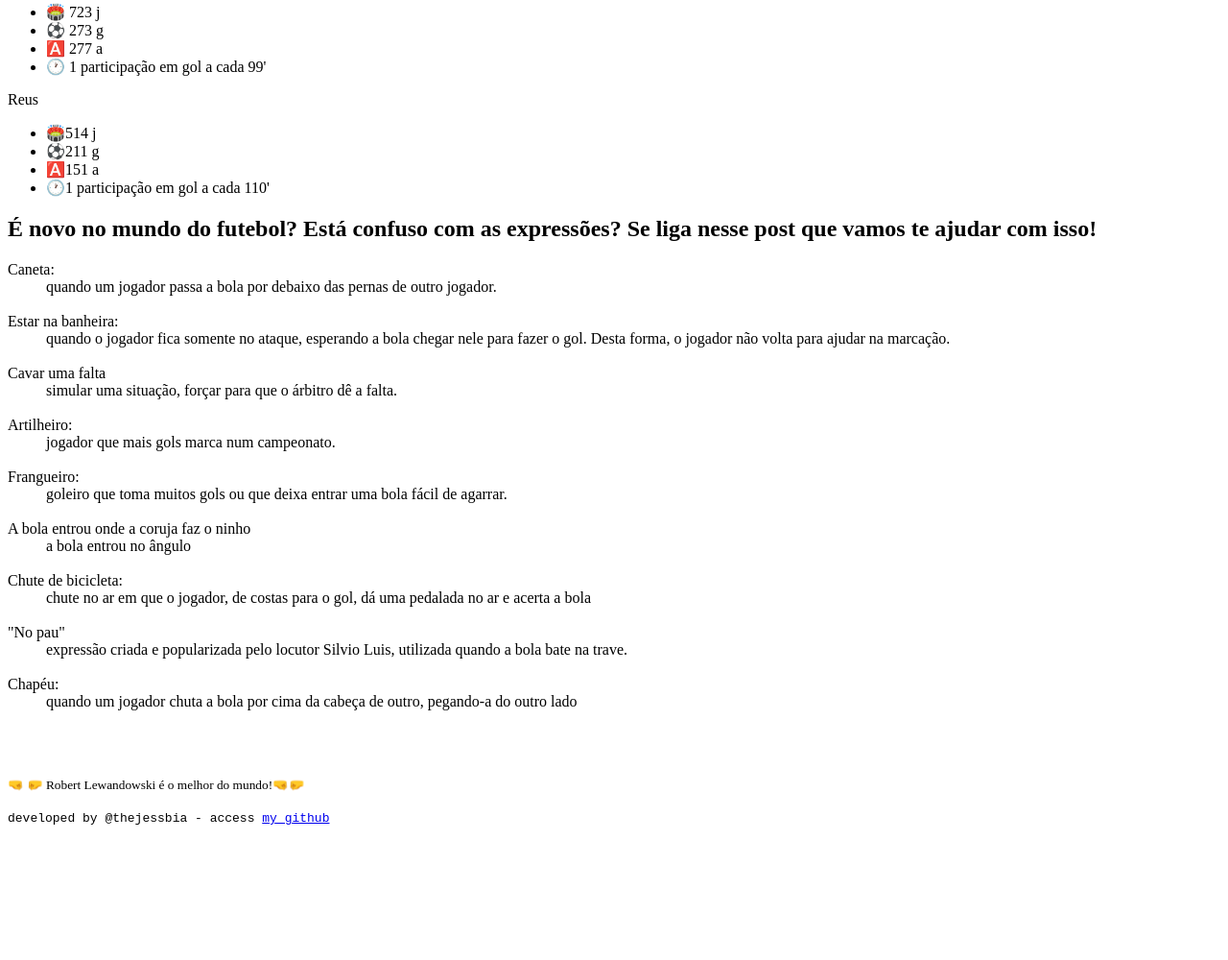
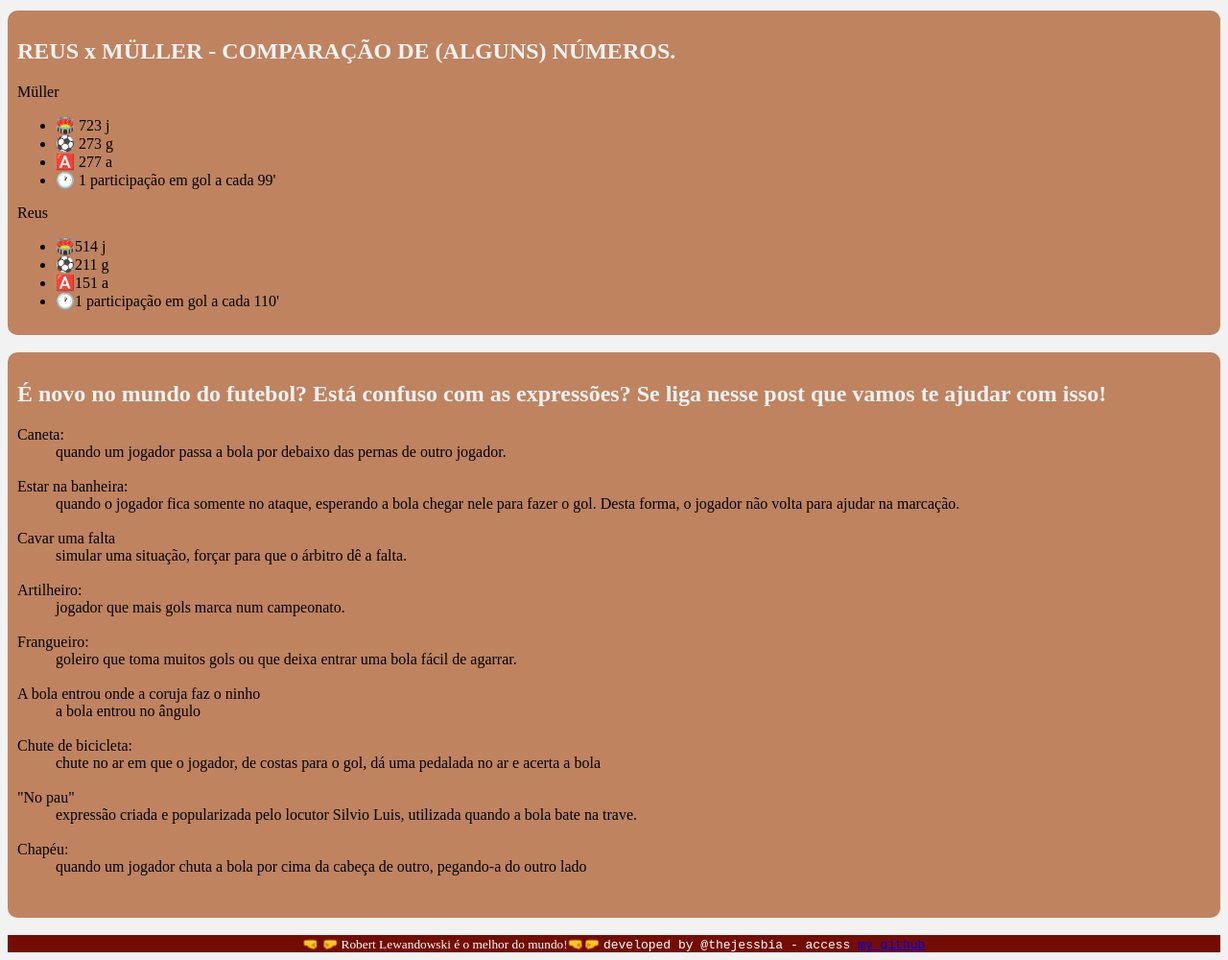
Before and after one commit to jessicabeatrizferreira/bundesliga-insider, a plain HTML site: page index.html in a window 1280 px wide. Shown: the part 1379-2379 px from the top of the page at 96% size. Before the commit the page ends 2247 px from the top, so only its background shows below. Drawn offline with Linux system fonts and the light colour scheme.

Commit message:
Ajustando paleta de cores e rodapé

```diff
--- a/index.html
+++ b/index.html
@@ -28,7 +28,7 @@
       <p><a href="aprenda-alemao.html"target="_self">APRENDA ALEMÃO</a></p>
       <p><a href="comidas.html" target ="_self">COMIDAS NA BUNDESLIGA</a></p>
 
-    <h2> Jogadores com mais roubadas de bola na Bundesliga 21/22:</h2>
+    <main><h2> Jogadores com mais roubadas de bola na Bundesliga 21/22:</h2>
         <ol>
             <li>[BR] Danilo Soares (125) </li>
             <li>[AR] Santiago Ascacibar (94) </li>
@@ -36,8 +36,9 @@
             <li>[DE] Nicolas Höfler (88) </li>
             <li>[DE] Nico Schlotterbeck  (82)</li>
         </ol>
-
-    <p>
+    </main>
+    <br>
+    <main>
        <h2>Zagadou pelo BVB:</h2>
         <ul type="disc"></ul>
         <li>🏟 86 jogos</li>
@@ -51,9 +52,9 @@
         <li>🟨 13 CAs</li>
         <li>🟥 1 expulsão</li>
         <li>🤕 79 jogos perdidos por lesão</li>
-   </p>
-
-    <p><h2>REUS x MÜLLER - COMPARAÇÃO DE (ALGUNS) NÚMEROS.</h2>
+    </main>
+    <br>
+    <main><h2>REUS x MÜLLER - COMPARAÇÃO DE (ALGUNS) NÚMEROS.</h2>
 
         Müller
         <ul>
@@ -70,9 +71,10 @@
             <li>🅰️151 a</li>
             <li>🕐1 participação em gol a cada 110'</li>
         </ul>
-    </p>
-    <h2>É novo no mundo do futebol? Está confuso com as expressões? Se liga nesse post que vamos te ajudar com isso!</h2>
-    <p>
+    </main>
+    <br>
+    <main> <h2>É novo no mundo do futebol? Está confuso com as expressões? Se liga nesse post que vamos te ajudar com isso!</h2>
+
         <dl>
             <dt>Caneta:</dt>
             <dd>quando um jogador passa a bola por debaixo das pernas de outro jogador.</dd>
@@ -103,10 +105,10 @@
             <br>
 
         </dl>
-    </p>
+    </main>
     <br>
-    <p><small>&#x1F91C; &#x1F91B; Robert Lewandowski é o melhor do mundo!&#x1F91C;&#x1F91B;</small></p>
-    <code>developed by @thejessbia - access <a href="https://github.com/jessbia"target ="_blank" rel="external">my github</a></code>
+    <footer><small>&#x1F91C; &#x1F91B; Robert Lewandowski é o melhor do mundo!&#x1F91C;&#x1F91B;</small>
+    <code>developed by @thejessbia - access <a href="https://github.com/jessbia"target ="_blank" rel="external">my github</a></code></footer>
 
 </body>
 </html>
--- a/style.css
+++ b/style.css
@@ -2,3 +2,27 @@
 p{
     text-align: justify;
 }
+h1{
+    color: #730C02;
+}
+h2{
+    color: #F2F2F2;
+}
+body{
+    background-color: #F2F2F2;
+}
+main{
+    padding: 10px;
+    background-color: #BF8360;
+    border-radius: 10px;
+
+}
+img{
+    border-radius: 10px;
+}
+footer {
+    background-color: #730C02;
+    color: #FFF;
+    text-align: center;
+
+}
```
Also changed, not shown: parceiros.html (+1 -0 lines).
